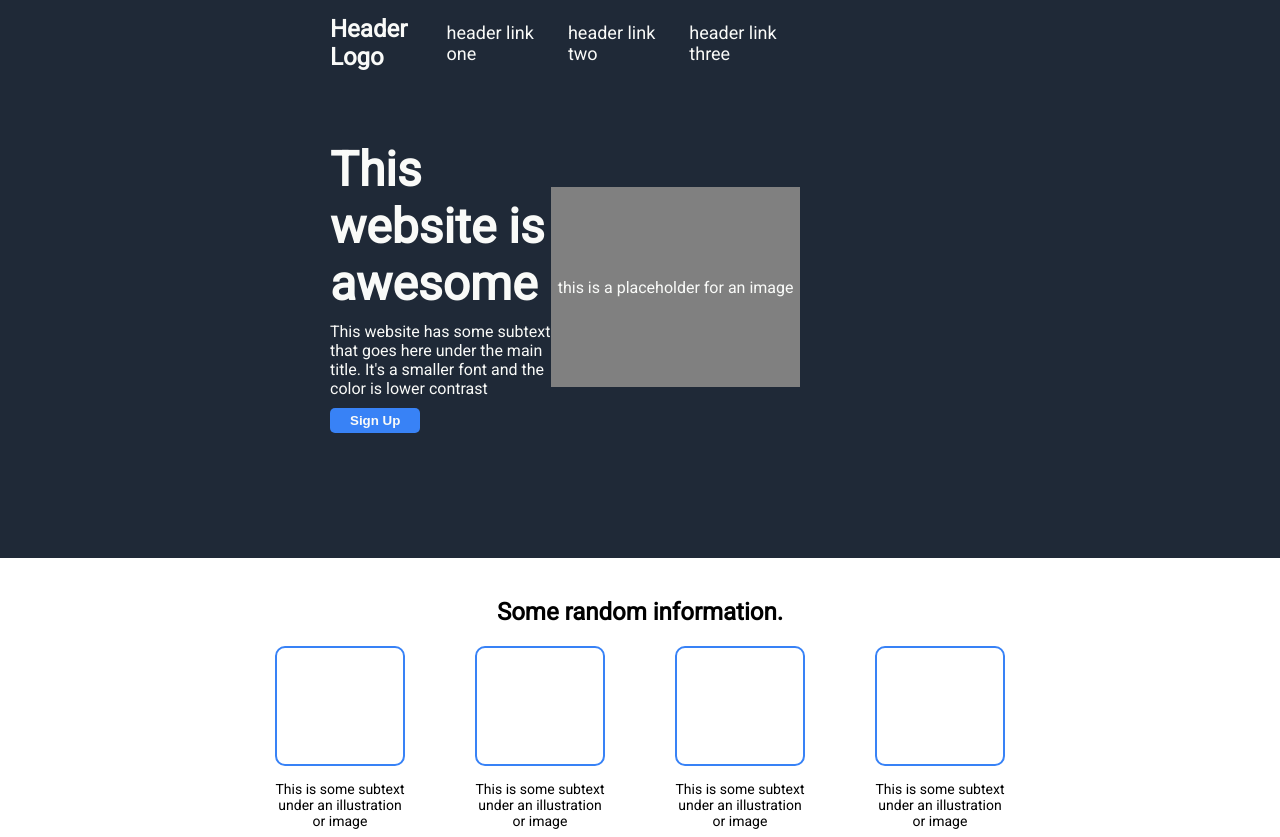
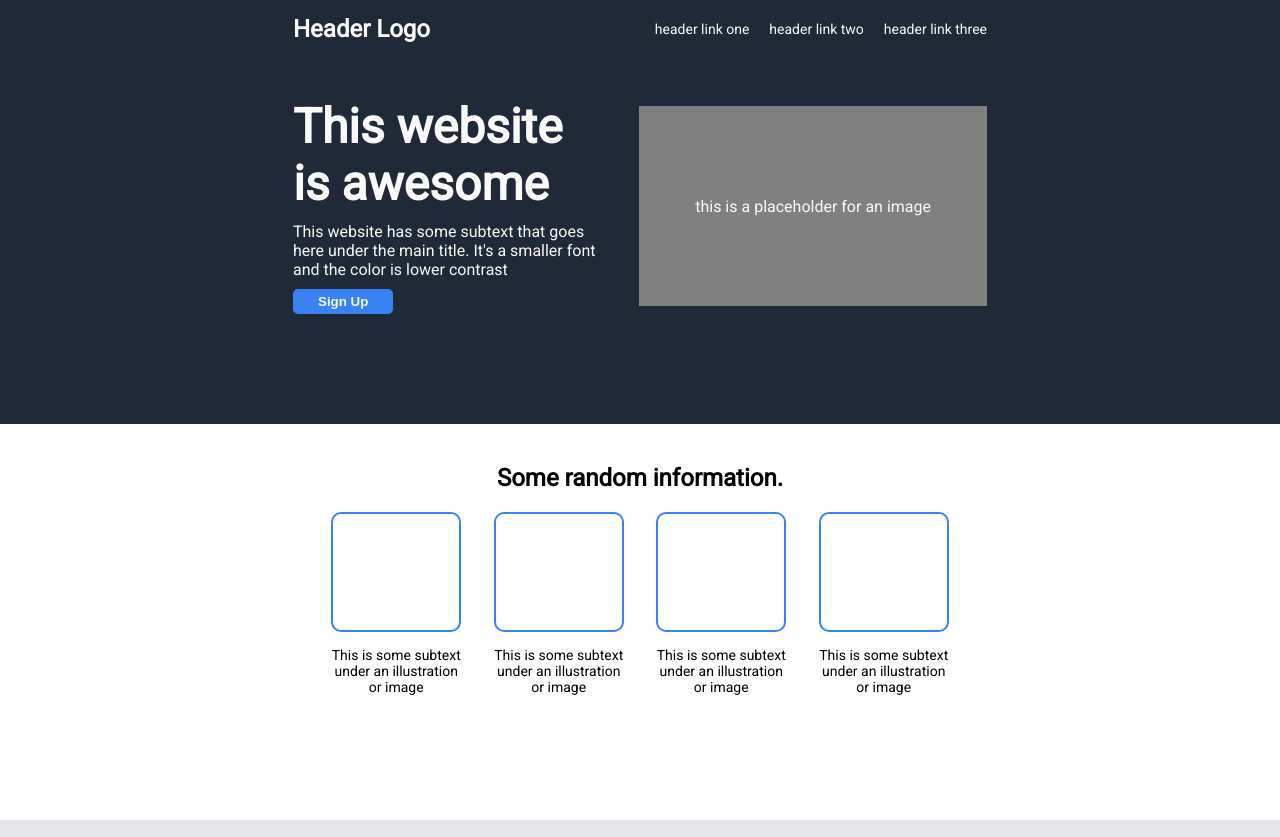
Before and after one commit to ejagorto/odin-landing-page, a plain HTML site: page index.html in a window 1280 px wide. Shown: the top 837 px of the page. Drawn offline with Linux system fonts and the light colour scheme.

Commit message:
Update index.html and style.css Adjusted the css to match my google chrome in Windows. Apparently, the UI adjusted itself when I switched to my Windows. I'm not in the virtual machine right now since it's so slow.

```diff
--- a/index.html
+++ b/index.html
@@ -22,7 +22,7 @@
             <div class="main content" >
 
                 <div class="text">
-                    <h1>This website is <br>awesome</h1>
+                    <h1>This website is awesome</h1>
                     <p>This website has some subtext that goes here under the main title. It's
                         a smaller font and the color is lower contrast
                     </p>
@@ -67,10 +67,8 @@
                     </div>
                     <div class="text1">This is some subtext under an illustration or image</div>
                 </div>
-
-
            </div>
-            </div>
+        </div>
 
         </div>
         <!-- quote -->
--- a/style.css
+++ b/style.css
@@ -38,12 +38,14 @@
     color: #F9FAF8;
     margin-top: 10px;
     margin-bottom: 50px;
-    width: 75%;
+    width: 80%;
+    /* border: 1px solid white; */
 
 }
 .navbar h1{
     font-size: 24px;
-    padding-left: 20px;
+    padding-left: 5px;
+    /* border: 1px solid white; */
 }
 
 a {
@@ -52,20 +54,23 @@ a {
   }
 
 .nav-links{
-    font-size: 18px;
+    font-size: 14px;
     color: #e5e7eb;
     display: flex;
     gap: 20px;
-    padding-right: 170px;
+    padding-right: 5px;
+    /* border: 1px solid white; */
 }
 
 .main.content {
+    /* border: 1px solid white; */
     display: flex;
     justify-content: space-between;
     align-items: center;
-    padding: 20px;
-    width: 75%;
+    padding: 5px;
+    width: 80%;
     margin-bottom: 100px;
+    gap: 30px;
 }
 
 .text {
@@ -86,9 +91,8 @@ a {
     display: flex;
     justify-content: center;
     align-items: center;
-    margin-right: 150px;
     background-color: gray;
-    width: 450px;
+    width: 440px;
     height: 200px;
 }
 
@@ -98,7 +102,7 @@ button {
     display: flex;
     background-color: #3882F6;
     color: #F9FAF8;
-    padding: 5px 20px;
+    padding: 5px 25px 5px 25px;
     border: none;
     border-radius: 5px;
     font-weight: bold;
@@ -111,9 +115,11 @@ button {
     justify-content: center;
     align-items: center;
     margin-bottom: 120px;
+
 }
 
 .main.random h2{
+    /* border: 2px solid red; */
     display: flex;
     justify-content: center;
     align-items: center;
@@ -125,8 +131,9 @@ button {
     display: flex;
     justify-content: center;
     align-items: center;
-    width: 800px;
+    width: 650px;
     /* border: 1px solid red; */
+    /* background-color: aqua; */
 }
 
 .img-text-container{
```
